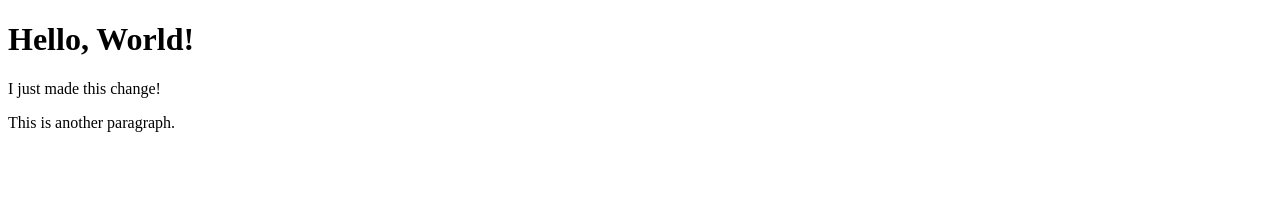
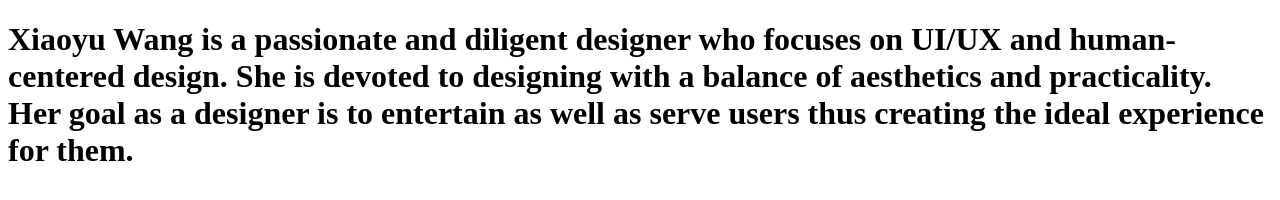
Before and after one commit to wangx512/XiaoyuWang_Week2, a plain HTML site: page index.html in a window 1280 px wide. Drawn offline with Linux system fonts and the light colour scheme.

Commit message:
Update index.html

```diff
--- a/index.html
+++ b/index.html
@@ -1,11 +1,9 @@
 <!DOCTYPE html>
 <html>
 	<head>
-		<title>Hello, World!</title>
+		<title> This is Xiaoyu Wang</title>
 	</head>
 	<body>
-		<h1>Hello, World!</h1>
-		<p>I just made this change!</p>
-		<p>This is another paragraph.</p>
+		<h1>Xiaoyu Wang is a passionate and diligent designer who focuses on UI/UX and human- centered design. She is devoted to designing with a balance of aesthetics and practicality. Her goal as a designer is to entertain as well as serve users thus creating the ideal experience for them.</h1>
 	</body>
 </html>
```
